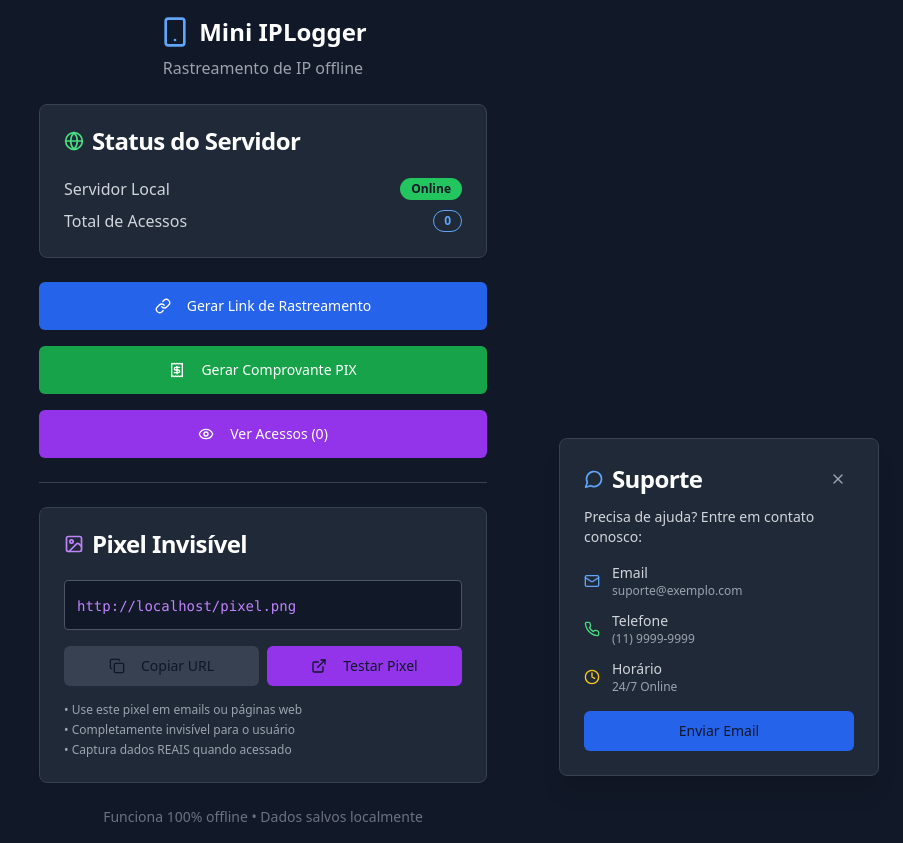
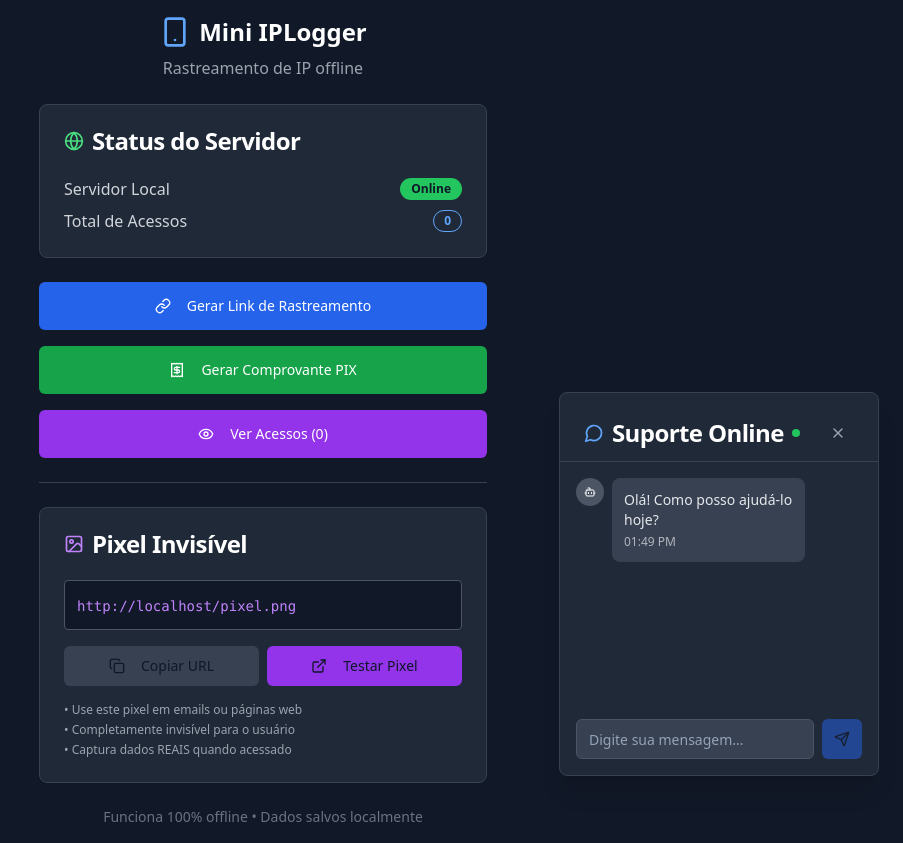
Before and after one commit to wlprouvini/track-it-android-view, a React (Vite) app: page / in a window 1280 px wide. Both pictures are taken after a click on the button 1228 px from the left and 748 px from the top of the page. Shown: the whole page, without its empty margins (377-1280 px from the left). Built offline with nearby package versions, Linux system fonts and the light colour scheme.

Commit message:
Remove chat support
Remove the chat support feature.

```diff
--- a/src/components/SupportButton.tsx
+++ b/src/components/SupportButton.tsx
@@ -1,11 +1,82 @@
 
-import React, { useState } from 'react';
+import React, { useState, useRef, useEffect } from 'react';
 import { Button } from '@/components/ui/button';
 import { Card, CardContent, CardHeader, CardTitle } from '@/components/ui/card';
-import { MessageCircle, X, Mail, Phone, Clock } from 'lucide-react';
+import { Input } from '@/components/ui/input';
+import { MessageCircle, X, Send, User, Bot } from 'lucide-react';
+
+interface Message {
+  id: string;
+  text: string;
+  sender: 'user' | 'support';
+  timestamp: Date;
+}
 
 const SupportButton = () => {
   const [isOpen, setIsOpen] = useState(false);
+  const [messages, setMessages] = useState<Message[]>([
+    {
+      id: '1',
+      text: 'Olá! Como posso ajudá-lo hoje?',
+      sender: 'support',
+      timestamp: new Date()
+    }
+  ]);
+  const [newMessage, setNewMessage] = useState('');
+  const [isTyping, setIsTyping] = useState(false);
+  const messagesEndRef = useRef<HTMLDivElement>(null);
+
+  const scrollToBottom = () => {
+    messagesEndRef.current?.scrollIntoView({ behavior: "smooth" });
+  };
+
+  useEffect(() => {
+    scrollToBottom();
+  }, [messages]);
+
+  const autoResponses = [
+    'Obrigado por entrar em contato! Como posso ajudá-lo?',
+    'Entendo sua situação. Vou verificar isso para você.',
+    'Posso ajudá-lo com mais alguma coisa?',
+    'Estou aqui para ajudar! Pode me dar mais detalhes?',
+    'Vou encaminhar sua solicitação para nossa equipe técnica.',
+    'Isso foi resolvido? Precisa de mais alguma coisa?'
+  ];
+
+  const sendMessage = async () => {
+    if (!newMessage.trim()) return;
+
+    const userMessage: Message = {
+      id: Date.now().toString(),
+      text: newMessage,
+      sender: 'user',
+      timestamp: new Date()
+    };
+
+    setMessages(prev => [...prev, userMessage]);
+    setNewMessage('');
+    setIsTyping(true);
+
+    // Simular resposta do suporte após 1-3 segundos
+    setTimeout(() => {
+      const randomResponse = autoResponses[Math.floor(Math.random() * autoResponses.length)];
+      const supportMessage: Message = {
+        id: (Date.now() + 1).toString(),
+        text: randomResponse,
+        sender: 'support',
+        timestamp: new Date()
+      };
+
+      setMessages(prev => [...prev, supportMessage]);
+      setIsTyping(false);
+    }, Math.random() * 2000 + 1000);
+  };
+
+  const handleKeyPress = (e: React.KeyboardEvent) => {
+    if (e.key === 'Enter') {
+      sendMessage();
+    }
+  };
 
   return (
     <>
@@ -14,18 +85,20 @@ const SupportButton = () => {
         {!isOpen ? (
           <Button
             onClick={() => setIsOpen(true)}
-            className="w-14 h-14 rounded-full bg-blue-600 hover:bg-blue-700 shadow-lg"
+            className="w-14 h-14 rounded-full bg-blue-600 hover:bg-blue-700 shadow-lg relative"
             size="icon"
           >
             <MessageCircle className="h-6 w-6" />
+            <div className="absolute -top-1 -right-1 w-4 h-4 bg-green-500 rounded-full animate-pulse"></div>
           </Button>
         ) : (
-          <Card className="w-80 bg-gray-800 border-gray-700 shadow-xl">
-            <CardHeader className="pb-3">
+          <Card className="w-80 h-96 bg-gray-800 border-gray-700 shadow-xl flex flex-col">
+            <CardHeader className="pb-3 border-b border-gray-700">
               <div className="flex items-center justify-between">
                 <CardTitle className="text-white flex items-center space-x-2">
                   <MessageCircle className="h-5 w-5 text-blue-400" />
-                  <span>Suporte</span>
+                  <span>Suporte Online</span>
+                  <div className="w-2 h-2 bg-green-500 rounded-full"></div>
                 </CardTitle>
                 <Button
                   variant="ghost"
@@ -37,43 +110,85 @@ const SupportButton = () => {
                 </Button>
               </div>
             </CardHeader>
-            <CardContent className="space-y-4">
-              <div className="text-gray-300 text-sm">
-                Precisa de ajuda? Entre em contato conosco:
+
+            <CardContent className="flex-1 flex flex-col p-4">
+              {/* Área de mensagens */}
+              <div className="flex-1 overflow-y-auto space-y-3 mb-4 max-h-64">
+                {messages.map((message) => (
+                  <div
+                    key={message.id}
+                    className={`flex ${message.sender === 'user' ? 'justify-end' : 'justify-start'}`}
+                  >
+                    <div
+                      className={`flex items-start space-x-2 max-w-[80%] ${
+                        message.sender === 'user' ? 'flex-row-reverse space-x-reverse' : ''
+                      }`}
+                    >
+                      <div className={`p-2 rounded-full ${
+                        message.sender === 'user' ? 'bg-blue-600' : 'bg-gray-600'
+                      }`}>
+                        {message.sender === 'user' ? (
+                          <User className="h-3 w-3 text-white" />
+                        ) : (
+                          <Bot className="h-3 w-3 text-white" />
+                        )}
+                      </div>
+                      <div
+                        className={`p-3 rounded-lg ${
+                          message.sender === 'user'
+                            ? 'bg-blue-600 text-white'
+                            : 'bg-gray-700 text-gray-200'
+                        }`}
+                      >
+                        <p className="text-sm">{message.text}</p>
+                        <p className="text-xs opacity-70 mt-1">
+                          {message.timestamp.toLocaleTimeString([], {
+                            hour: '2-digit',
+                            minute: '2-digit'
+                          })}
+                        </p>
+                      </div>
+                    </div>
+                  </div>
+                ))}
+
+                {isTyping && (
+                  <div className="flex justify-start">
+                    <div className="flex items-start space-x-2">
+                      <div className="p-2 rounded-full bg-gray-600">
+                        <Bot className="h-3 w-3 text-white" />
+                      </div>
+                      <div className="bg-gray-700 text-gray-200 p-3 rounded-lg">
+                        <div className="flex space-x-1">
+                          <div className="w-2 h-2 bg-gray-400 rounded-full animate-bounce"></div>
+                          <div className="w-2 h-2 bg-gray-400 rounded-full animate-bounce" style={{ animationDelay: '0.1s' }}></div>
+                          <div className="w-2 h-2 bg-gray-400 rounded-full animate-bounce" style={{ animationDelay: '0.2s' }}></div>
+                        </div>
+                      </div>
+                    </div>
+                  </div>
+                )}
+                <div ref={messagesEndRef} />
               </div>
 
-              <div className="space-y-3">
-                <div className="flex items-center space-x-3 text-gray-300">
-                  <Mail className="h-4 w-4 text-blue-400" />
-                  <div>
-                    <div className="text-sm font-medium">Email</div>
-                    <div className="text-xs text-gray-400">suporte@exemplo.com</div>
-                  </div>
-                </div>
-
-                <div className="flex items-center space-x-3 text-gray-300">
-                  <Phone className="h-4 w-4 text-green-400" />
-                  <div>
-                    <div className="text-sm font-medium">Telefone</div>
-                    <div className="text-xs text-gray-400">(11) 9999-9999</div>
-                  </div>
-                </div>
-
-                <div className="flex items-center space-x-3 text-gray-300">
-                  <Clock className="h-4 w-4 text-yellow-400" />
-                  <div>
-                    <div className="text-sm font-medium">Horário</div>
-                    <div className="text-xs text-gray-400">24/7 Online</div>
-                  </div>
-                </div>
+              {/* Campo de entrada */}
+              <div className="flex space-x-2">
+                <Input
+                  value={newMessage}
+                  onChange={(e) => setNewMessage(e.target.value)}
+                  onKeyPress={handleKeyPress}
+                  placeholder="Digite sua mensagem..."
+                  className="flex-1 bg-gray-700 border-gray-600 text-white placeholder-gray-400"
+                />
+                <Button
+                  onClick={sendMessage}
+                  size="icon"
+                  className="bg-blue-600 hover:bg-blue-700"
+                  disabled={!newMessage.trim()}
+                >
+                  <Send className="h-4 w-4" />
+                </Button>
               </div>
-
-              <Button
-                className="w-full bg-blue-600 hover:bg-blue-700"
-                onClick={() => window.open('mailto:suporte@exemplo.com', '_blank')}
-              >
-                Enviar Email
-              </Button>
             </CardContent>
           </Card>
         )}
```
